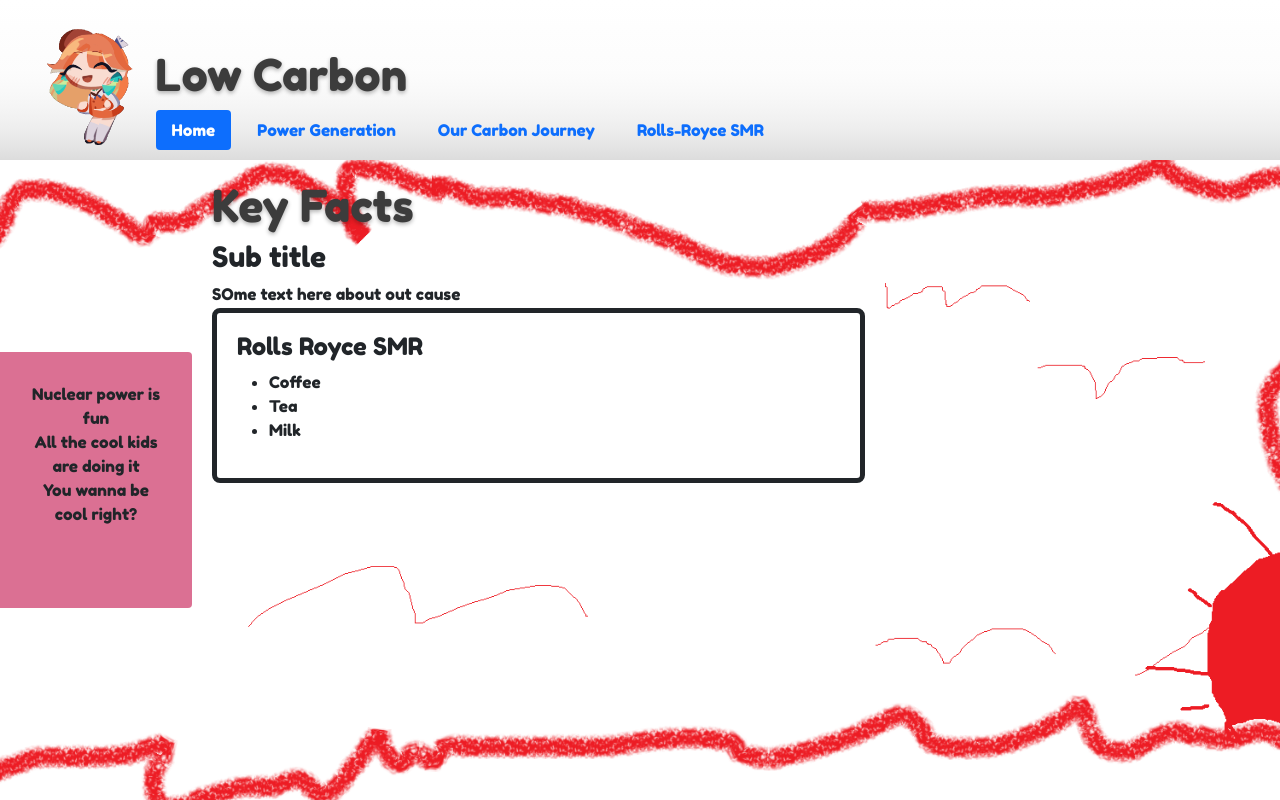
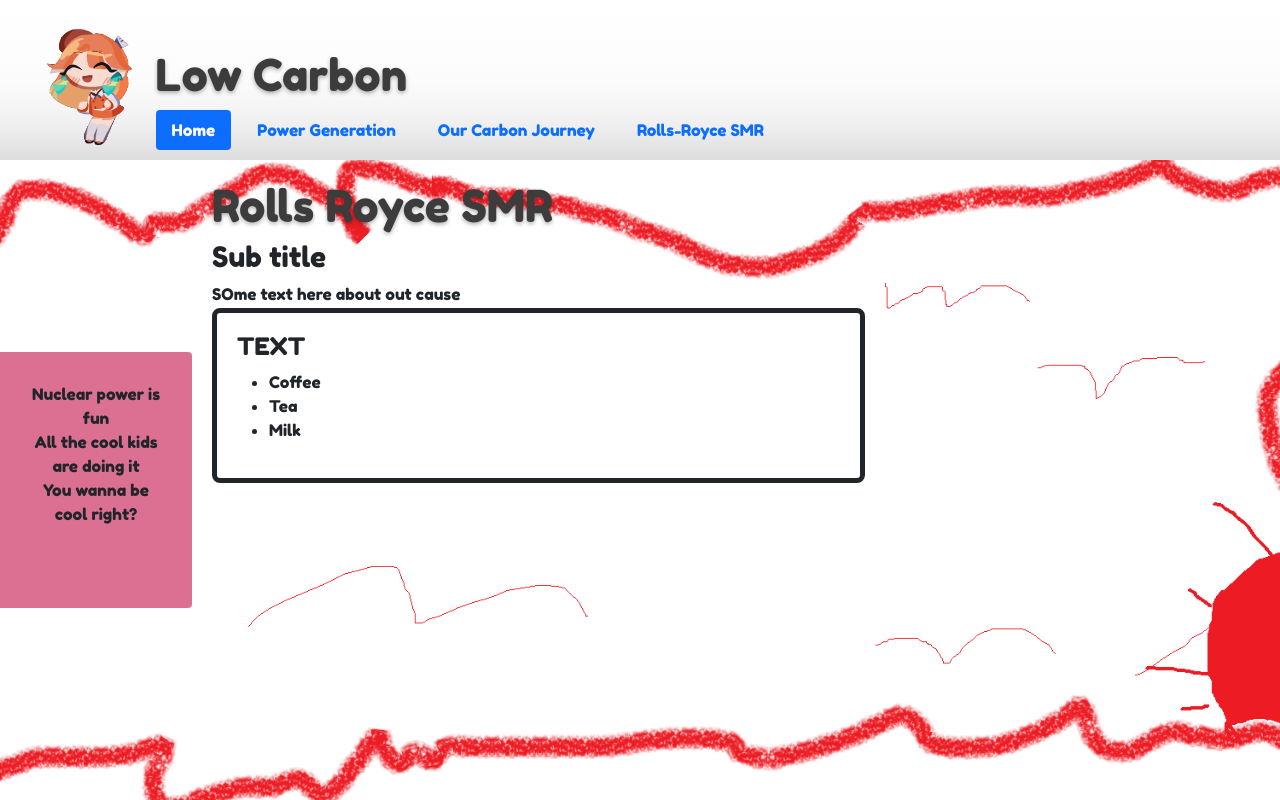
Before and after one commit to pottsb/Hackathon2022-FlatWebsite, a PHP site: page /smr.php in a window 1280 px wide. Run offline with PHP 8.4, Linux system fonts and the light colour scheme.

Commit message:
I'm dumb

```diff
--- a/carbon.php
+++ b/carbon.php
@@ -15,12 +15,12 @@
             </div>
             <div class="keyFactsCol2">
                 <div class="contentTitle">
-                    <h1>Key Facts</h1>
+                    <h1>Our Carbon Journey</h1>
                     <h3>Sub title</h3>
                     <p>SOme text here about out cause</p>
                 </div>
                 <div class="contentBody">
-                    <h4>Our Carbon Journey</h4>
+                    <h4>TEXT</h4>
                     <ul>
                         <li>Coffee</li>
                         <li>Tea</li>
--- a/smr.php
+++ b/smr.php
@@ -15,12 +15,12 @@
             </div>
             <div class="keyFactsCol2">
                 <div class="contentTitle">
-                    <h1>Key Facts</h1>
+                    <h1>Rolls Royce SMR</h1>
                     <h3>Sub title</h3>
                     <p>SOme text here about out cause</p>
                 </div>
                 <div class="contentBody">
-                    <h4>Rolls Royce SMR</h4>
+                    <h4>TEXT</h4>
                     <ul>
                         <li>Coffee</li>
                         <li>Tea</li>
```
